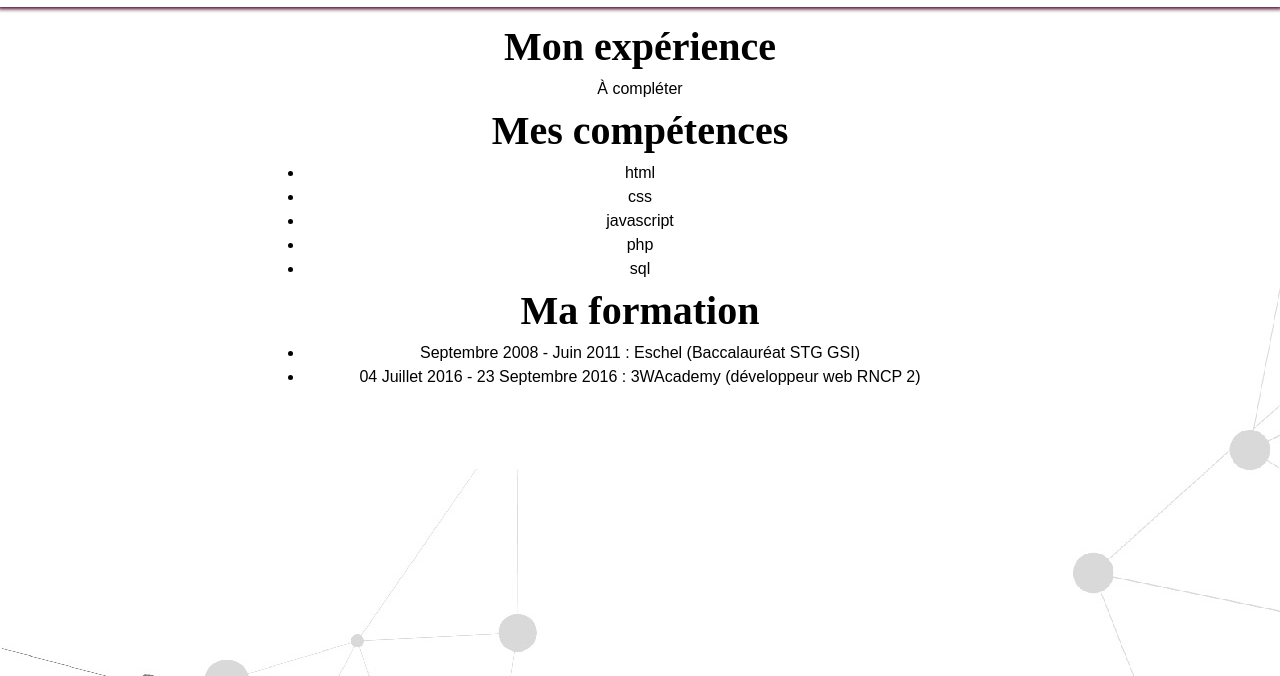
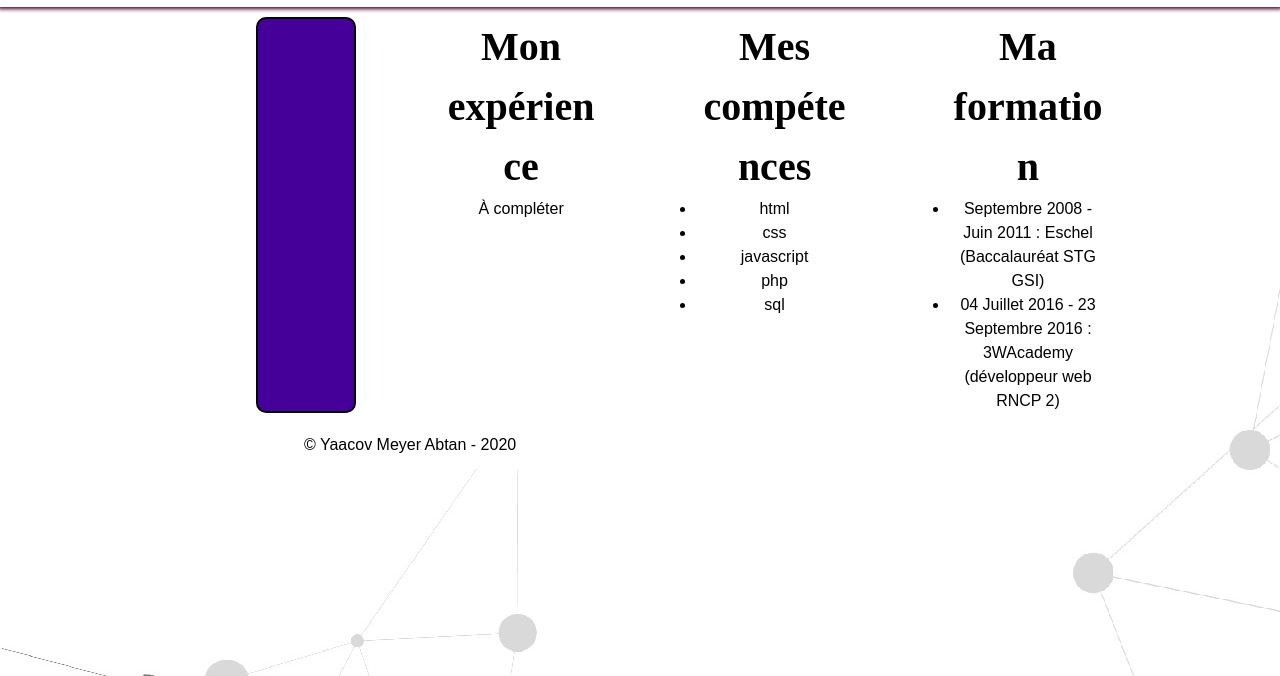
Before and after one commit to yaacovmeyer/ochtml, a plain HTML site: page index.html in a window 1280 px wide. Shown: the part 124-800 px from the top of the page. Drawn offline with Linux system fonts and the light colour scheme; a web font is replaced by a local one.

Commit message:
add edging and css rules for structure

```diff
--- a/index.html
+++ b/index.html
@@ -18,6 +18,7 @@
 
         <main>
             <div class="container">
+                <div class="edging"></div>
                 <section>
                     <h2>Mon expérience</h2>
                     <p>À compléter</p>
@@ -43,7 +44,9 @@
         </main>
 
         <footer>
-            <div class="container"></div>
+            <div class="container">
+                <p>&copy; Yaacov Meyer Abtan - 2020</p>
+            </div>
         </footer>
     </body>
 </html>
--- a/style.css
+++ b/style.css
@@ -26,12 +26,14 @@ body {
 
 header, main, footer {
     min-width: 320px;
+    max-width: 1350px;
 }
 
 .container {
     width: 60%;
     margin: 0 auto;
     padding: 10px 0;
+    display: flex;
 }
 
 .container > * {
@@ -66,7 +68,6 @@ header {
 
 header > .container {
     text-align: left;
-    display: flex;
     align-items: center;
 }
 
@@ -84,5 +85,23 @@ header > .container img {
 }
 
 /****************************** 3. MAIN ******************************/
+main > .container {
+    flex-direction: row;
+}
+
+main > .container > .edging {
+    border: 2px solid #000;
+    border-radius: 10px;
+    width: 100px;
+    background-color: #409;
+}
+
+main > .container > .edging + section {
+    margin-left: 5%;
+}
+
+main > .container > section {
+    width: 33%;
+}
 
 /****************************** 4. FOOTER ******************************/
```
